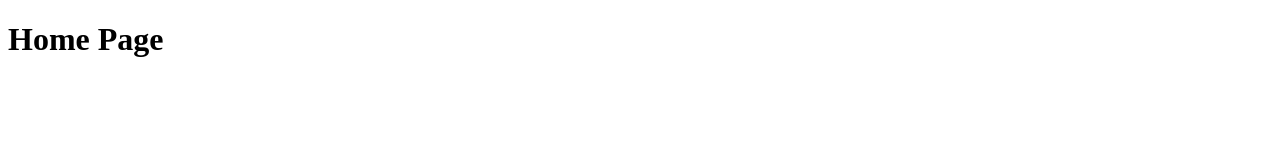
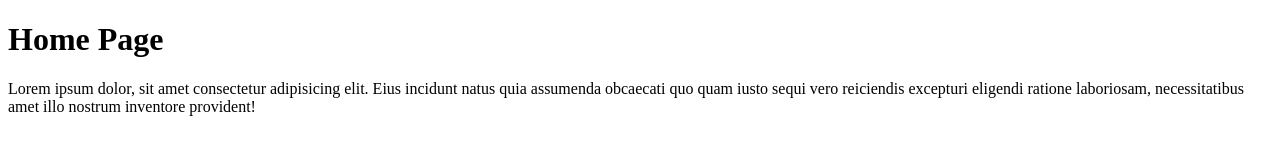
Before and after one commit to MarkoTON/itBootcamp, a plain HTML site: page home.html in a window 1280 px wide. Drawn offline with Linux system fonts and the light colour scheme.

Commit message:
Now paragraph

```diff
--- a/home.html
+++ b/home.html
@@ -8,5 +8,6 @@
 </head>
 <body>
   <h1>Home Page</h1>
+  <p>Lorem ipsum dolor, sit amet consectetur adipisicing elit. Eius incidunt natus quia assumenda obcaecati quo quam iusto sequi vero reiciendis excepturi eligendi ratione laboriosam, necessitatibus amet illo nostrum inventore provident!</p>
 </body>
 </html>
```
Also changed, not shown: index.html (+1 -0 lines).
